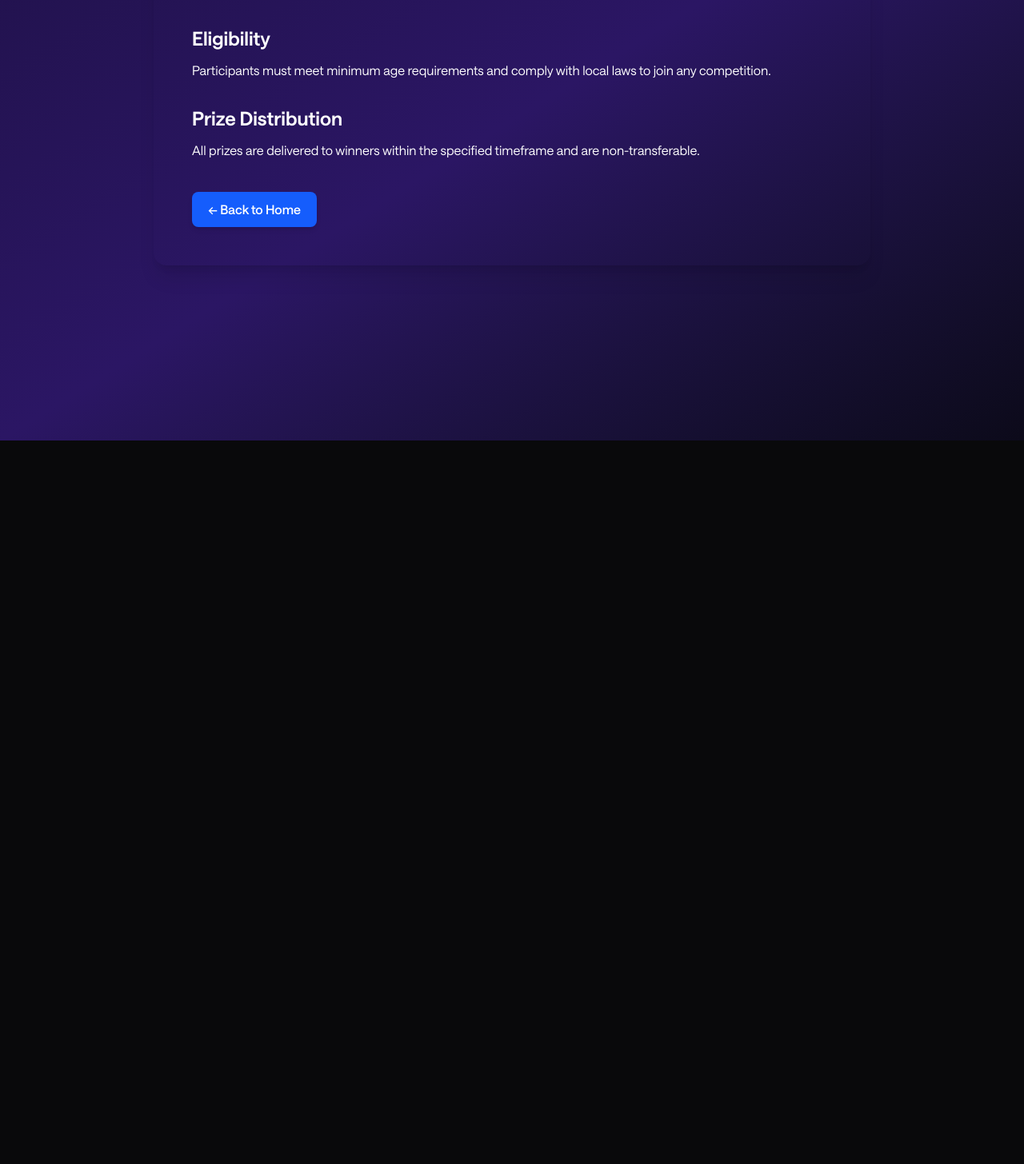
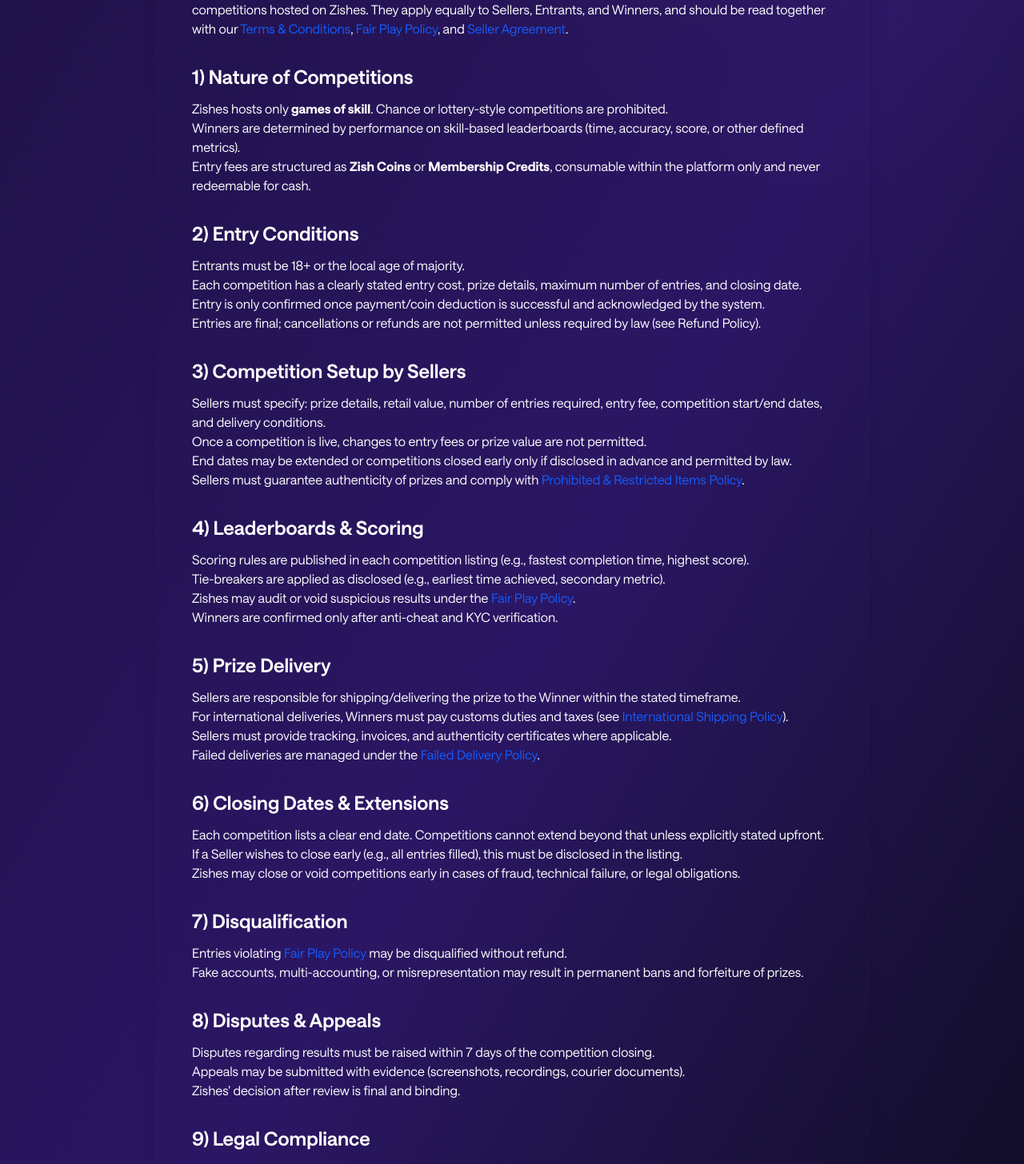
Before and after one commit to PourusK/Zishes-code, a Next.js app: page /prize-competition-guidelines in a window 1280 px wide. Shown: the part 249-1705 px from the top of the page at 80% size. Before the commit the page ends 800 px from the top, so only its background shows below. Built offline with nearby package versions, Linux system fonts and the light colour scheme.

Commit message:
Update page.tsx

```diff
--- a/src/app/prize-competition-guidelines/page.tsx
+++ b/src/app/prize-competition-guidelines/page.tsx
@@ -8,26 +8,250 @@
         <h1 className="text-4xl font-extrabold text-white mb-6 border-b pb-4">
           Prize Competition Guidelines
         </h1>
+
         <div className="prose prose-lg text-white max-w-none">
           <p>
-            These guidelines outline how competitions are conducted on our
-            platform to ensure fairness and transparency.
+            These Prize Competition Guidelines (“Guidelines”) outline the rules,
+            responsibilities, and conditions governing all competitions hosted
+            on Zishes. They apply equally to Sellers, Entrants, and Winners, and
+            should be read together with our{" "}
+            <Link href="/terms" className="text-blue-600 hover:underline">
+              Terms &amp; Conditions
+            </Link>
+            ,{" "}
+            <Link href="/fair-play" className="text-blue-600 hover:underline">
+              Fair Play Policy
+            </Link>
+            , and{" "}
+            <Link href="/seller-agreement" className="text-blue-600 hover:underline">
+              Seller Agreement
+            </Link>
+            .
           </p>
+
+          {/* 1. Nature of Competitions */}
           <h2 className="text-2xl font-semibold mt-8 mb-3 text-white">
-            Eligibility
+            1) Nature of Competitions
+          </h2>
+          <ul>
+            <li>
+              Zishes hosts only <strong>games of skill</strong>. Chance or
+              lottery-style competitions are prohibited.
+            </li>
+            <li>
+              Winners are determined by performance on skill-based leaderboards
+              (time, accuracy, score, or other defined metrics).
+            </li>
+            <li>
+              Entry fees are structured as <strong>Zish Coins</strong> or{" "}
+              <strong>Membership Credits</strong>, consumable within the
+              platform only and never redeemable for cash.
+            </li>
+          </ul>
+
+          {/* 2. Entry Conditions */}
+          <h2 className="text-2xl font-semibold mt-8 mb-3 text-white">
+            2) Entry Conditions
+          </h2>
+          <ul>
+            <li>Entrants must be 18+ or the local age of majority.</li>
+            <li>
+              Each competition has a clearly stated entry cost, prize details,
+              maximum number of entries, and closing date.
+            </li>
+            <li>
+              Entry is only confirmed once payment/coin deduction is successful
+              and acknowledged by the system.
+            </li>
+            <li>
+              Entries are final; cancellations or refunds are not permitted
+              unless required by law (see Refund Policy).
+            </li>
+          </ul>
+
+          {/* 3. Competition Setup by Sellers */}
+          <h2 className="text-2xl font-semibold mt-8 mb-3 text-white">
+            3) Competition Setup by Sellers
+          </h2>
+          <ul>
+            <li>
+              Sellers must specify: prize details, retail value, number of
+              entries required, entry fee, competition start/end dates, and
+              delivery conditions.
+            </li>
+            <li>
+              Once a competition is live, changes to entry fees or prize value
+              are not permitted.
+            </li>
+            <li>
+              End dates may be extended or competitions closed early only if
+              disclosed in advance and permitted by law.
+            </li>
+            <li>
+              Sellers must guarantee authenticity of prizes and comply with{" "}
+              <Link href="/prohibited-items" className="text-blue-600 hover:underline">
+                Prohibited &amp; Restricted Items Policy
+              </Link>
+              .
+            </li>
+          </ul>
+
+          {/* 4. Leaderboards & Scoring */}
+          <h2 className="text-2xl font-semibold mt-8 mb-3 text-white">
+            4) Leaderboards &amp; Scoring
+          </h2>
+          <ul>
+            <li>
+              Scoring rules are published in each competition listing (e.g.,
+              fastest completion time, highest score).
+            </li>
+            <li>
+              Tie-breakers are applied as disclosed (e.g., earliest time
+              achieved, secondary metric).
+            </li>
+            <li>
+              Zishes may audit or void suspicious results under the{" "}
+              <Link href="/fair-play" className="text-blue-600 hover:underline">
+                Fair Play Policy
+              </Link>
+              .
+            </li>
+            <li>
+              Winners are confirmed only after anti-cheat and KYC verification.
+            </li>
+          </ul>
+
+          {/* 5. Prize Delivery */}
+          <h2 className="text-2xl font-semibold mt-8 mb-3 text-white">
+            5) Prize Delivery
+          </h2>
+          <ul>
+            <li>
+              Sellers are responsible for shipping/delivering the prize to the
+              Winner within the stated timeframe.
+            </li>
+            <li>
+              For international deliveries, Winners must pay customs duties and
+              taxes (see{" "}
+              <Link href="/international-shipping" className="text-blue-600 hover:underline">
+                International Shipping Policy
+              </Link>
+              ).
+            </li>
+            <li>
+              Sellers must provide tracking, invoices, and authenticity
+              certificates where applicable.
+            </li>
+            <li>
+              Failed deliveries are managed under the{" "}
+              <Link href="/failed-delivery" className="text-blue-600 hover:underline">
+                Failed Delivery Policy
+              </Link>
+              .
+            </li>
+          </ul>
+
+          {/* 6. Closing Dates & Extensions */}
+          <h2 className="text-2xl font-semibold mt-8 mb-3 text-white">
+            6) Closing Dates &amp; Extensions
+          </h2>
+          <ul>
+            <li>
+              Each competition lists a clear end date. Competitions cannot
+              extend beyond that unless explicitly stated upfront.
+            </li>
+            <li>
+              If a Seller wishes to close early (e.g., all entries filled), this
+              must be disclosed in the listing.
+            </li>
+            <li>
+              Zishes may close or void competitions early in cases of fraud,
+              technical failure, or legal obligations.
+            </li>
+          </ul>
+
+          {/* 7. Disqualification */}
+          <h2 className="text-2xl font-semibold mt-8 mb-3 text-white">
+            7) Disqualification
+          </h2>
+          <ul>
+            <li>
+              Entries violating{" "}
+              <Link href="/fair-play" className="text-blue-600 hover:underline">
+                Fair Play Policy
+              </Link>{" "}
+              may be disqualified without refund.
+            </li>
+            <li>
+              Fake accounts, multi-accounting, or misrepresentation may result
+              in permanent bans and forfeiture of prizes.
+            </li>
+          </ul>
+
+          {/* 8. Disputes & Appeals */}
+          <h2 className="text-2xl font-semibold mt-8 mb-3 text-white">
+            8) Disputes &amp; Appeals
+          </h2>
+          <ul>
+            <li>
+              Disputes regarding results must be raised within 7 days of the
+              competition closing.
+            </li>
+            <li>
+              Appeals may be submitted with evidence (screenshots, recordings,
+              courier documents).
+            </li>
+            <li>
+              Zishes’ decision after review is final and binding.
+            </li>
+          </ul>
+
+          {/* 9. Legal Compliance */}
+          <h2 className="text-2xl font-semibold mt-8 mb-3 text-white">
+            9) Legal Compliance
           </h2>
           <p>
-            Participants must meet minimum age requirements and comply with
-            local laws to join any competition.
+            Competitions must comply with all applicable consumer protection,
+            gaming, and e-commerce laws in both the Seller’s and Winner’s
+            jurisdiction. Zishes may suspend or void competitions if required by
+            law.
           </p>
+
+          {/* 10. Changes */}
           <h2 className="text-2xl font-semibold mt-8 mb-3 text-white">
-            Prize Distribution
+            10) Changes to Guidelines
           </h2>
           <p>
-            All prizes are delivered to winners within the specified timeframe
-            and are non-transferable.
+            These Guidelines may be updated as laws, platform features, or risk
+            factors evolve. Updates will be highlighted in-app and on our
+            website.
+          </p>
+
+          {/* Contact */}
+          <h2 className="text-2xl font-semibold mt-8 mb-3 text-white">Contact</h2>
+          <p>
+            Questions? Contact{" "}
+            <a
+              href="mailto:support@zishes.com"
+              className="text-blue-600 hover:underline"
+            >
+              support@zishes.com
+            </a>{" "}
+            or{" "}
+            <a
+              href="mailto:compliance@zishes.com"
+              className="text-blue-600 hover:underline"
+            >
+              compliance@zishes.com
+            </a>
+            .
+          </p>
+
+          <p className="text-sm opacity-80">
+            <em>Effective date: [Insert Date]</em>
           </p>
         </div>
+
         <div className="mt-10">
           <Link
             href="/#footer"
```
